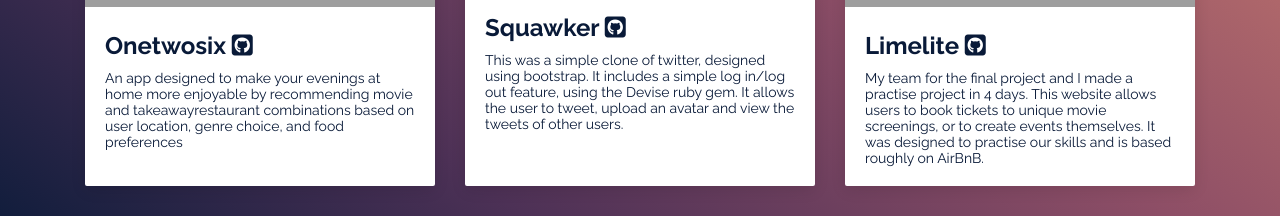
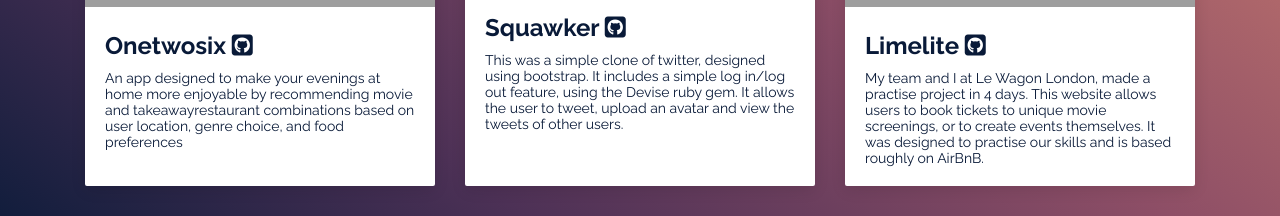
Before and after one commit to Lholbourn/Lholbourn.github.io, a React (Create React App) app: page / in a window 1280 px wide. Shown: the part 637-853 px from the top of the page. Built offline with nearby package versions, Linux system fonts and the light colour scheme; grey boxes are pictures that could not be loaded.

Commit message:
Fixed project card description wording

```diff
--- a/src/App.js
+++ b/src/App.js
@@ -26,7 +26,7 @@
   {
     heading: "Limelite",
     description:
-      "My team for the final project and I made a practise project in 4 days. This website allows users to book tickets to unique movie screenings, or to create events themselves. It was designed to practise our skills and is based roughly on AirBnB.",
+      "My team and I at Le Wagon London, made a practise project in 4 days. This website allows users to book tickets to unique movie screenings, or to create events themselves. It was designed to practise our skills and is based roughly on AirBnB.",
     github: "https://github.com/Lholbourn/cinema",
     webpage: "https://cinema-airbnb-clone.herokuapp.com/",
     screenshot: "/limelite.jpg"
```
